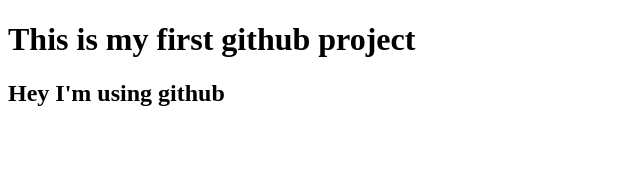
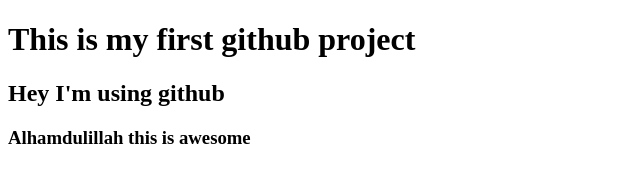
Before and after one commit to hafijurhridoy/remind-me, a plain HTML site: page index.html in a window 1280 px wide. Shown: the whole page, without its empty margins (0-640 px from the left). Drawn offline with Linux system fonts and the light colour scheme.

Commit message:
ok aggrement

```diff
--- a/index.html
+++ b/index.html
@@ -8,5 +8,6 @@
 <body>
     <h1>This is my first github project</h1>
     <h2>Hey I'm using github</h2>
+    <h3>Alhamdulillah this is awesome</h3>
 </body>
 </html>
```
